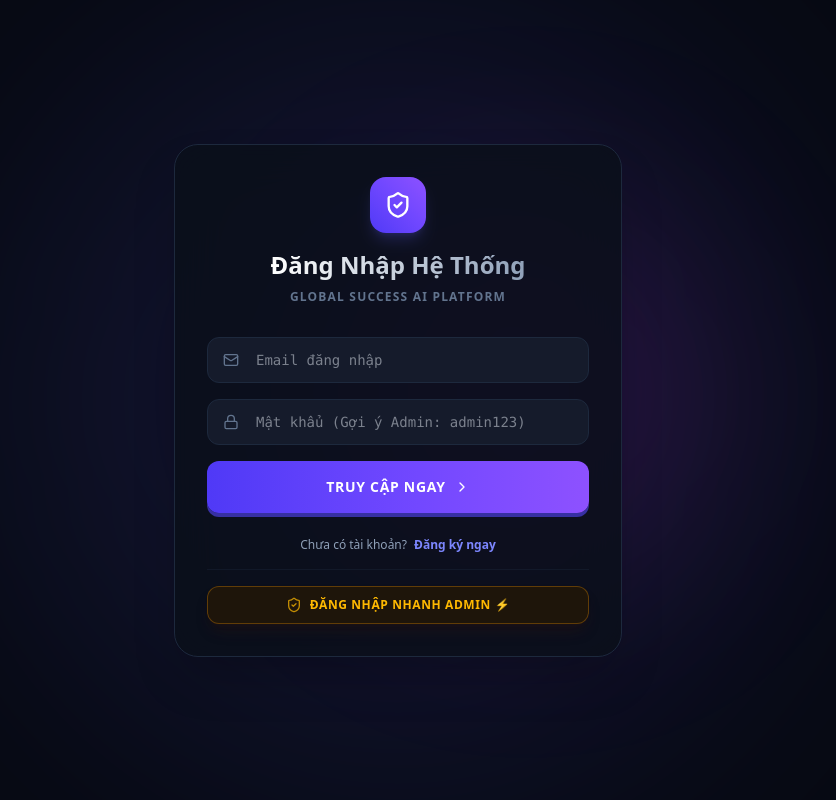
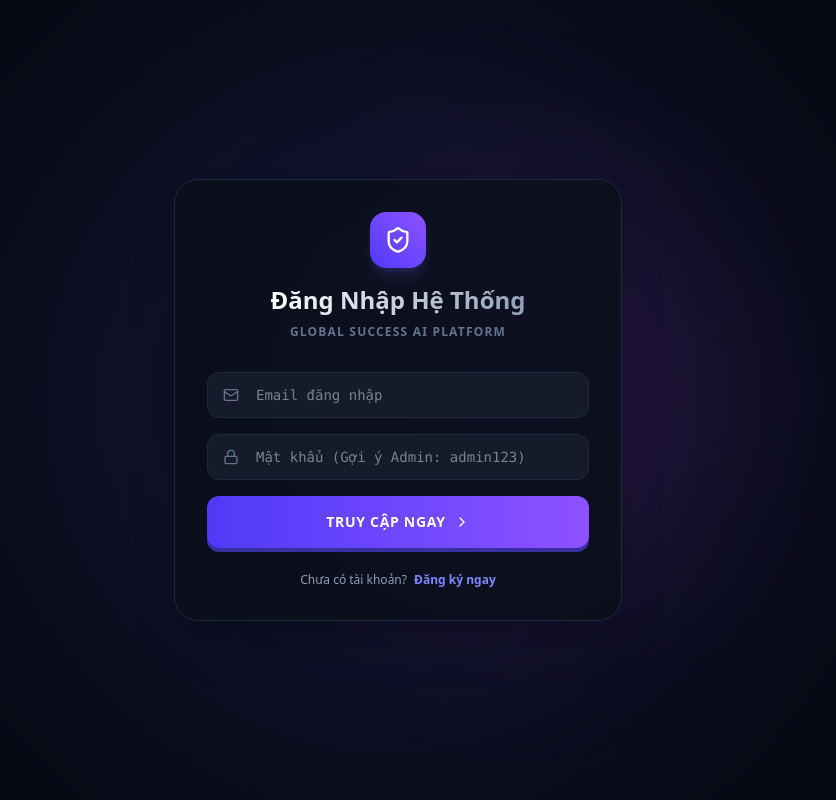
Before and after one commit to namdh09102-cmd/Globalsuccessai, a Next.js app: page /auth in a window 1280 px wide. Shown: the whole page, without its empty margins (242-1078 px from the left). Built offline with nearby package versions, Linux system fonts and the light colour scheme.

Commit message:
fix: remove quick admin login backdoor

```diff
--- a/src/app/auth/page.tsx
+++ b/src/app/auth/page.tsx
@@ -243,30 +243,7 @@ export default function AuthPage() {
           </p>
         </div>
 
-        {/* Quick Admin Access Button */}
-        {isLogin && (
-          <div className="mt-4 pt-4 border-t border-slate-800/40">
-            <button
-              type="button"
-              onClick={() => {
-                setEmail("admin@globalsuccess.ai");
-                setPassword("admin123");
-                setError("");
-                setIsLoading(true);
-                setTimeout(() => {
-                  const adminUser = { id: "ADMIN-000", name: "Super Admin", email: "admin@globalsuccess.ai", role: "admin", tier: "pro" };
-                  localStorage.setItem("gsa-current-user", JSON.stringify(adminUser));
-                  window.dispatchEvent(new Event("auth-changed"));
-                  router.push("/admin");
-                }, 600);
-              }}
-              className="w-full py-2.5 rounded-xl bg-[#1e150a] hover:bg-[#2b1f0f] border border-amber-500/30 hover:border-amber-400/60 text-amber-400 hover:text-amber-300 text-xs font-black uppercase tracking-wider transition-all duration-300 flex items-center justify-center gap-2 shadow-lg shadow-amber-950/20 active:scale-[0.98]"
-            >
-              <ShieldCheck className="w-4 h-4 text-amber-400 animate-pulse" />
-              Đăng nhập nhanh Admin ⚡
-            </button>
-          </div>
-        )}
+
 
       </motion.div>
     </div>
```
